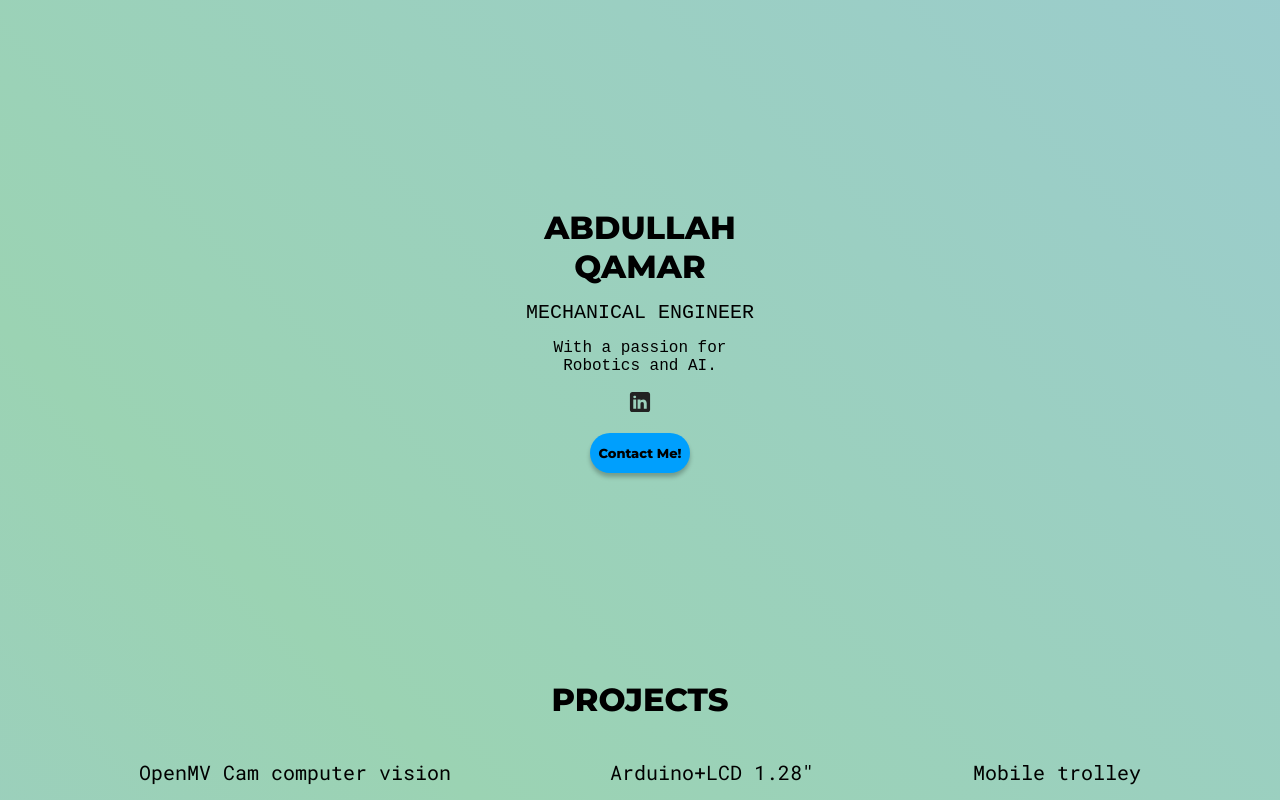
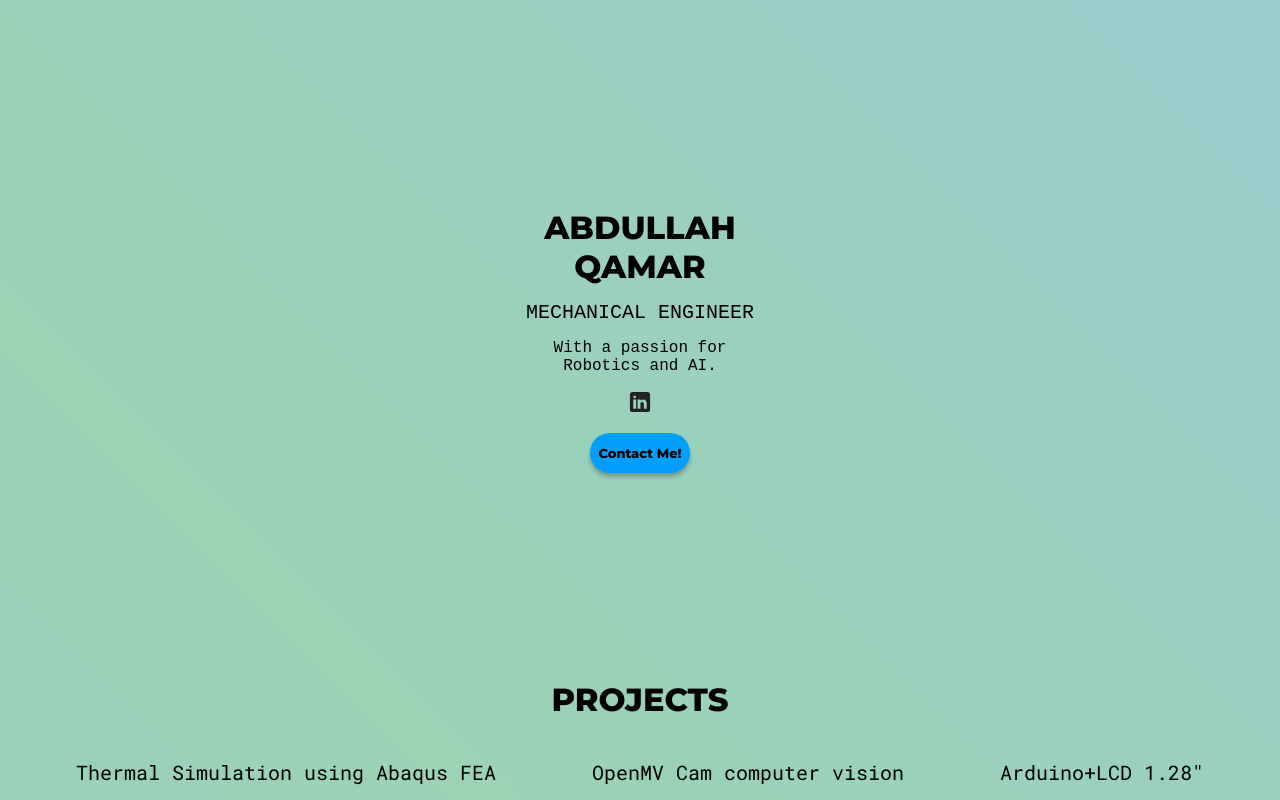
Before and after one commit to Abdullaqamar/portfolio, a React (Vite) app: page / in a window 1280 px wide. Shown: the top 800 px of the page. Built offline with nearby package versions, Linux system fonts and the light colour scheme.

Commit message:
Initial commit

```diff
--- a/src/Sections/projects/Projects.jsx
+++ b/src/Sections/projects/Projects.jsx
@@ -8,6 +8,7 @@ import aimForge from '../../assets/AimForge.mp4'; // New video import
 import robotTrolley from '../../assets/RobotTrolley.jpeg'; // New image import
 import roboticArm from '../../assets/Robotarm.png'; // New image import
 import ProjectCard from '../../common/ProjectCard';
+import Thermalvideo from '../../assets/Thermalvideo.mp4'; // New video import
 
 function Projects() {
   const [isModalOpen, setModalOpen] = useState(false);
@@ -27,6 +28,15 @@ function Projects() {
     <section id="projects" className={styles.container}>
       <h1 className="sectionTitle">Projects</h1>
       <div className={styles.projectsContainer}>
+
+        <ProjectCard
+          src={Thermalvideo}
+          h3="Thermal Simulation using Abaqus FEA"
+          p="• Conducted simulations using Abaqus to evaluate changes in thermal resistance during large plastic deformations at each deformation step."
+          onButtonClick={() => handleOpenModal({ src: Thermalvideo, h3: "Thermal Resistance Simulation", p: "• Conducted simulations using Abaqus to evaluate changes in thermal resistance during large plastic deformations at each deformation stage." })}
+          isVideo={true}
+        />
+
 
         <ProjectCard
           src={computerVision}
```
Also changed, not shown: src/assets/Thermal.png (added), 1 other file (tests, documents, lock files or other folders).
